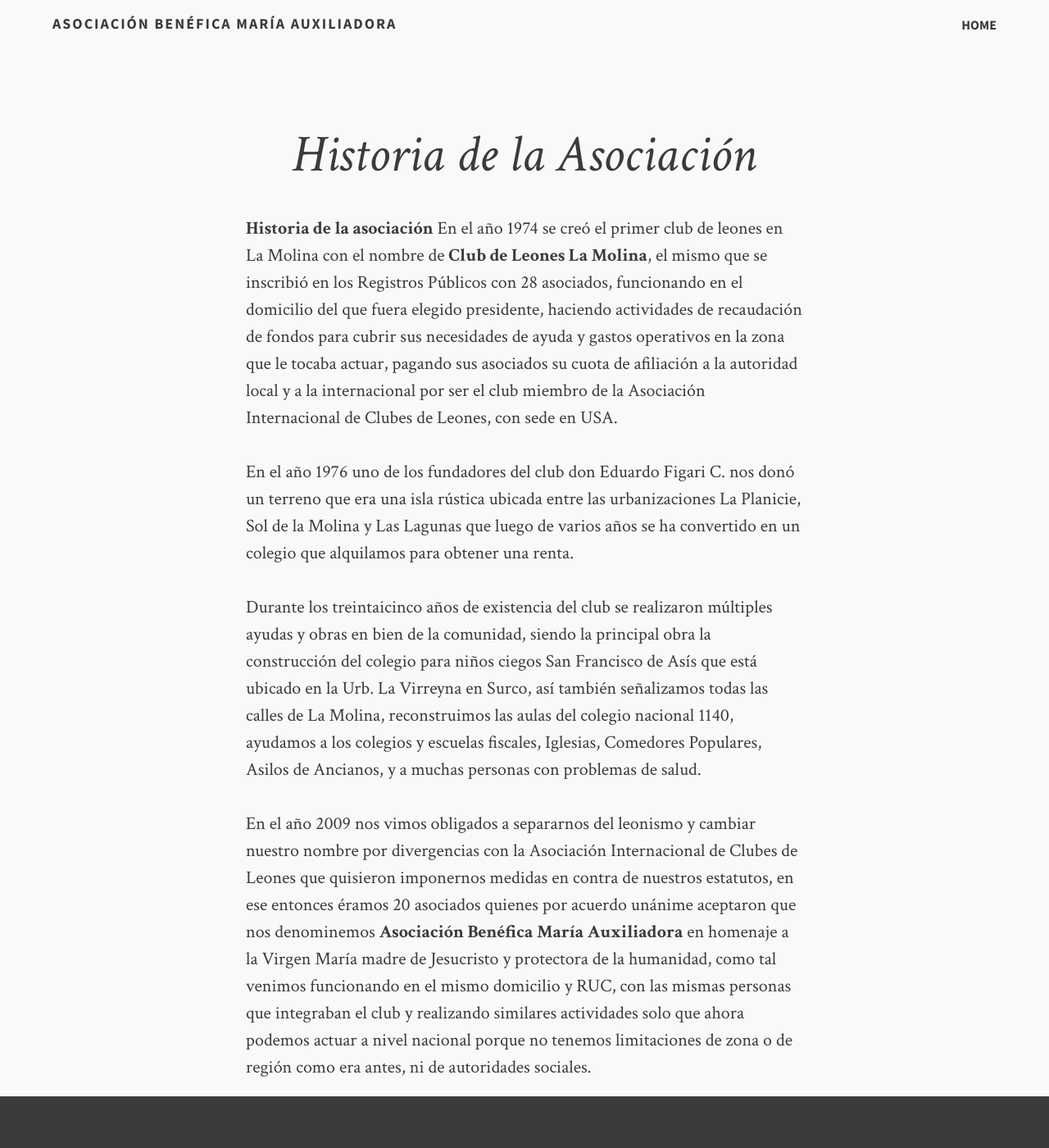
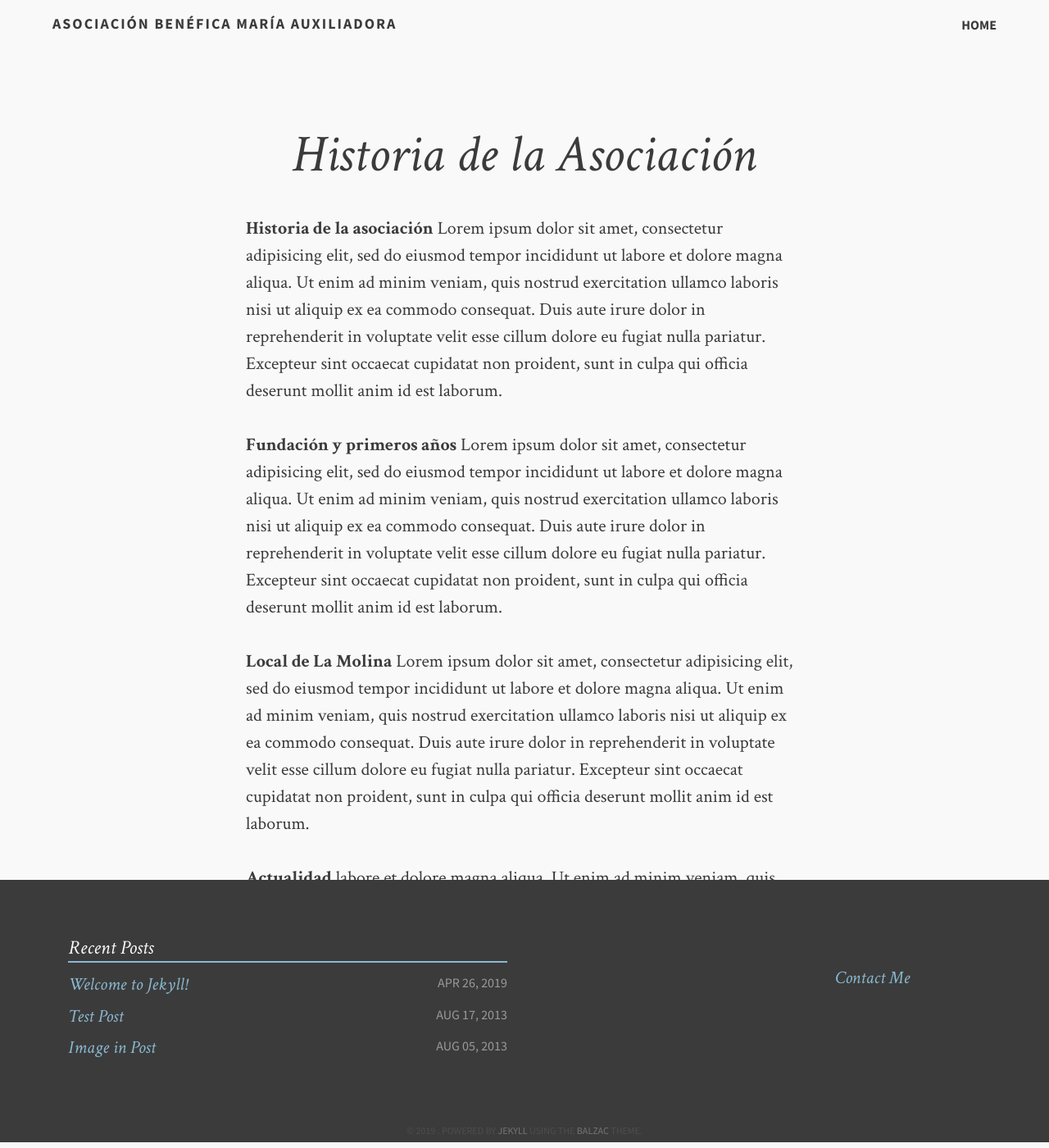
Before and after one commit to carlosvidal/abma.org.pe, a Jekyll site: the page built from historia-de-la-asociacion.md, in a window 1280 px wide and 1400 px high. Shown: the whole window at 82% size. Built offline with Jekyll 4.4.1, drawn with Linux system fonts in a browser that asks for light colours; comment, search, counter and statistics services are not loaded; some of the changed text lies outside the part shown.

Commit message:
Revert "menu"
This reverts commit 84d40c790cb67bd391037a08df2226d3748335c5.

```diff
--- a/_includes/head.html
+++ b/_includes/head.html
@@ -59,7 +59,7 @@
 			  <a href="/quienes-somos" title="{{ site.title }}">Quienes somos</a>
 			</li>
 			<li>
-			  <a href="/historia-de-la-asociacion" title="{{ site.title }}">Historia</a>
+			  <a href="/historia" title="{{ site.title }}">Quienes somos</a>
 			</li>
 			<li>
 			  <a href="/servicios-a-la-comunidad" title="{{ site.title }}">Servicios a la comunidad</a>
--- a/historia-de-la-asociacion.md
+++ b/historia-de-la-asociacion.md
@@ -5,12 +5,14 @@ permalink: /historia-de-la-asociacion/
 ---
 
 **Historia de la asociación**
-En el año 1974 se creó el primer club de leones en La Molina con el nombre de **Club de Leones La Molina**, el mismo que se inscribió en los Registros Públicos con 28 asociados, funcionando en el domicilio del que fuera elegido presidente, haciendo actividades de recaudación de fondos para cubrir sus necesidades de ayuda y gastos operativos en la zona que le tocaba actuar, pagando sus asociados su cuota de afiliación a la autoridad local y a la internacional por ser el club  miembro de la Asociación Internacional de Clubes de Leones, con sede en USA.
+Lorem ipsum dolor sit amet, consectetur adipisicing elit, sed do eiusmod tempor incididunt ut labore et dolore magna aliqua. Ut enim ad minim veniam, quis nostrud exercitation ullamco laboris nisi ut aliquip ex ea commodo consequat. Duis aute irure dolor in reprehenderit in voluptate velit esse cillum dolore eu fugiat nulla pariatur. Excepteur sint occaecat cupidatat non proident, sunt in culpa qui officia deserunt mollit anim id est laborum.
 
-En el año 1976 uno de los fundadores del club don Eduardo Figari C. nos donó un terreno que era una isla rústica ubicada entre las urbanizaciones La Planicie, Sol de la Molina y Las Lagunas que luego de varios años se ha convertido en un colegio que alquilamos para obtener una renta.
 
-Durante los treintaicinco años de existencia del club se realizaron múltiples ayudas y obras en bien de la comunidad, siendo la principal obra la construcción del colegio para niños ciegos San Francisco de Asís que está ubicado en la Urb. La Virreyna en Surco, así también señalizamos todas las calles de La Molina, reconstruimos las aulas del colegio nacional 1140, ayudamos a los colegios y escuelas fiscales, Iglesias, Comedores Populares, Asilos de Ancianos, y a muchas personas con problemas de salud.
+**Fundación y primeros años**
+Lorem ipsum dolor sit amet, consectetur adipisicing elit, sed do eiusmod tempor incididunt ut labore et dolore magna aliqua. Ut enim ad minim veniam, quis nostrud exercitation ullamco laboris nisi ut aliquip ex ea commodo consequat. Duis aute irure dolor in reprehenderit in voluptate velit esse cillum dolore eu fugiat nulla pariatur. Excepteur sint occaecat cupidatat non proident, sunt in culpa qui officia deserunt mollit anim id est laborum.
 
-En el año 2009 nos vimos obligados a separarnos del leonismo y cambiar nuestro nombre por divergencias con la Asociación Internacional de Clubes de Leones que quisieron imponernos medidas en contra de nuestros estatutos, en ese entonces éramos 20 asociados quienes por acuerdo unánime aceptaron que nos denominemos **Asociación Benéfica María Auxiliadora** en homenaje a la Virgen María madre de Jesucristo y protectora de la humanidad, como tal venimos funcionando en el mismo domicilio y RUC, con las mismas personas que integraban el club y realizando similares actividades solo que ahora podemos actuar a nivel nacional porque no tenemos limitaciones de zona o de región como era antes, ni de autoridades sociales.
+**Local de La Molina**
+Lorem ipsum dolor sit amet, consectetur adipisicing elit, sed do eiusmod tempor incididunt ut labore et dolore magna aliqua. Ut enim ad minim veniam, quis nostrud exercitation ullamco laboris nisi ut aliquip ex ea commodo consequat. Duis aute irure dolor in reprehenderit in voluptate velit esse cillum dolore eu fugiat nulla pariatur. Excepteur sint occaecat cupidatat non proident, sunt in culpa qui officia deserunt mollit anim id est laborum.
 
-Hemos modificado y regularizado nuestros estatutos, derechos de propiedad y ampliado nuestras actividades, ahora recibimos pedidos de Municipios de Provincias, Comunidades y lugares alejados de la Capital, también de Hospitales, Comedores Populares, Colegios y Escuelas Fiscales etc.
+**Actualidad**
+labore et dolore magna aliqua. Ut enim ad minim veniam, quis nostrud exercitation ullamco laboris nisi ut aliquip ex ea commodo consequat. Duis aute irure dolor in reprehenderit in voluptate velit esse cillum dolore eu fugiat nulla pariatur. Excepteur sint occaecat cupidatat non proident, sunt in culpa qui officia deserunt mollit anim id est laborum.
```
